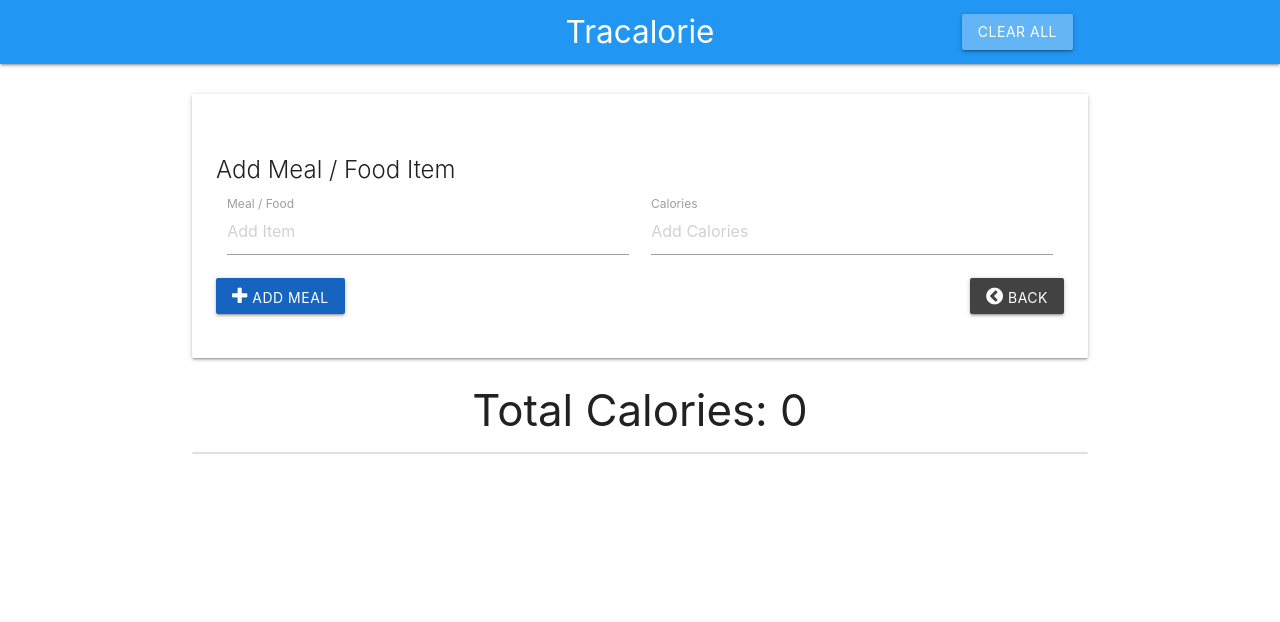
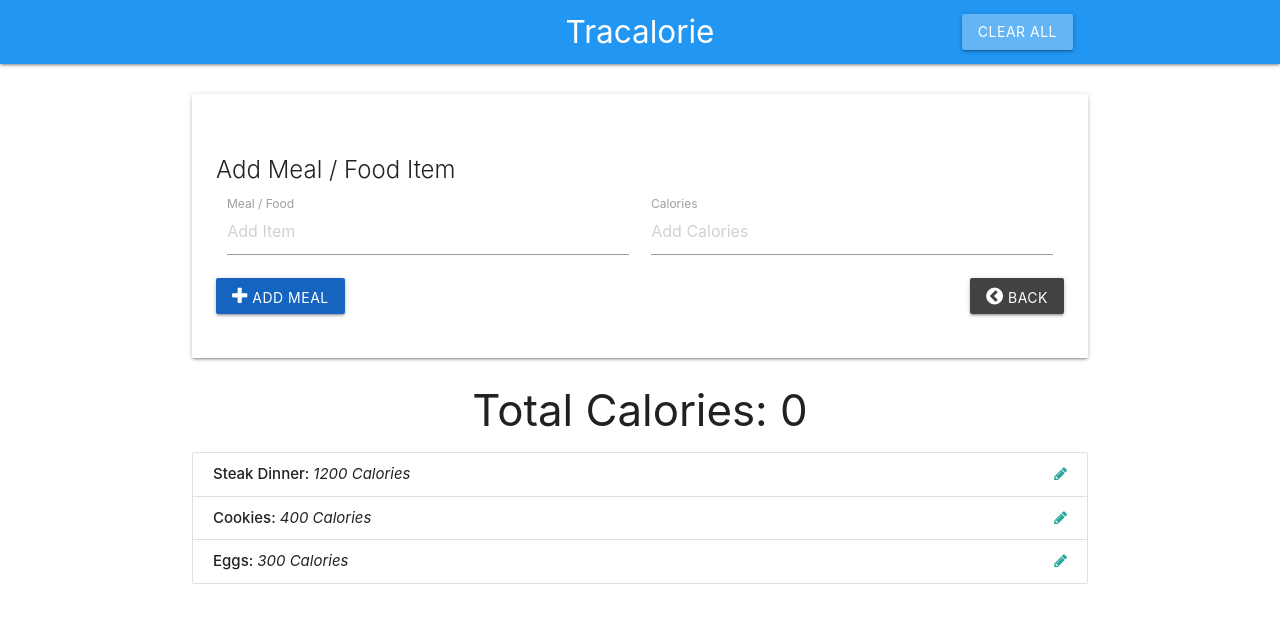
Before and after one commit to fefyben/tracalorie, a plain HTML site: page index.html in a window 1280 px wide. Drawn offline with nearby package versions, Linux system fonts and the light colour scheme.

Commit message:
Add Controllers and Populate Items List

```diff
--- a/app.js
+++ b/app.js
@@ -0,0 +1,85 @@
+// Storage Controller
+
+
+
+// Item Controller
+const ItemCtrl = (function() {
+  // Item constructor
+  const Item = function(id, name, calories) {
+    this.id = id;
+    this.name = name;
+    this.calories = calories;
+  }
+
+  // Data structure
+  const data = {
+    items: [
+      { id: 0, name: 'Steak Dinner', calories: 1200 },
+      { id: 1, name: 'Cookies', calories: 400 },
+      { id: 2, name: 'Eggs', calories: 300 }
+    ],
+    currentItem: null,
+    totalCalories: 0
+  }
+
+  // Public methods
+  return {
+    getItems: function() {
+      return data.items;
+    },
+    logData: function() {
+      return data;
+    }
+  }
+
+})();
+
+
+
+// UI Controller
+const UICtrl = (function() {
+  const UISelectors = {
+    itemsList: '#items-list'
+  }
+
+  // Public methods
+  return {
+    populateItemsList: function(items) {
+      let output = '';
+
+      items.forEach(item => {
+        output += `
+          <li class="collection-item" id="item-${item.id}">
+            <strong>${item.name}: </strong>
+            <em>${item.calories} Calories</em>
+            <a href="#" class="secondary-content"><i class="edit-item fa fa-pencil"></i></a>
+          </li>
+        `;
+      });
+
+      document.querySelector(UISelectors.itemsList).innerHTML = output;
+    }
+  }
+
+})();
+
+
+
+// App Controller
+const App = (function(ItemCtrl, UICtrl) {
+
+  // Public method
+  return {
+    init: function() {
+      // Fetch items from data structure
+      const items = ItemCtrl.getItems();
+
+      // Populate list with items
+      UICtrl.populateItemsList(items);
+    }
+  }
+
+})(ItemCtrl, UICtrl);
+
+// Initialize App
+App.init();
--- a/index.html
+++ b/index.html
@@ -53,21 +53,21 @@
     <h3 class="center-align">Total Calories: <span class="total-calories">0</span></h3>
 
     <!-- Item List -->
-    <ul class="collection" id="item-list">
+    <ul class="collection" id="items-list">
       <!-- <li class="collection-item" id="item-0">
         <strong>Steak Dinner: </strong>
         <em>1200 Calories</em>
-        <a href="#" class="secondary-content"><i class="fa fa-pencil"></i></a>
+        <a href="#" class="secondary-content"><i class="edit-item fa fa-pencil"></i></a>
       </li>
       <li class="collection-item" id="item-0">
         <strong>Cookies: </strong>
         <em>400 Calories</em>
-        <a href="#" class="secondary-content"><i class="fa fa-pencil"></i></a>
+        <a href="#" class="secondary-content"><i class="edit-item fa fa-pencil"></i></a>
       </li>
       <li class="collection-item" id="item-0">
         <strong>Eggs: </strong>
         <em>300 Calories</em>
-        <a href="#" class="secondary-content"><i class="fa fa-pencil"></i></a>
+        <a href="#" class="secondary-content"><i class="edit-item fa fa-pencil"></i></a>
       </li> -->
     </ul>
 
```
